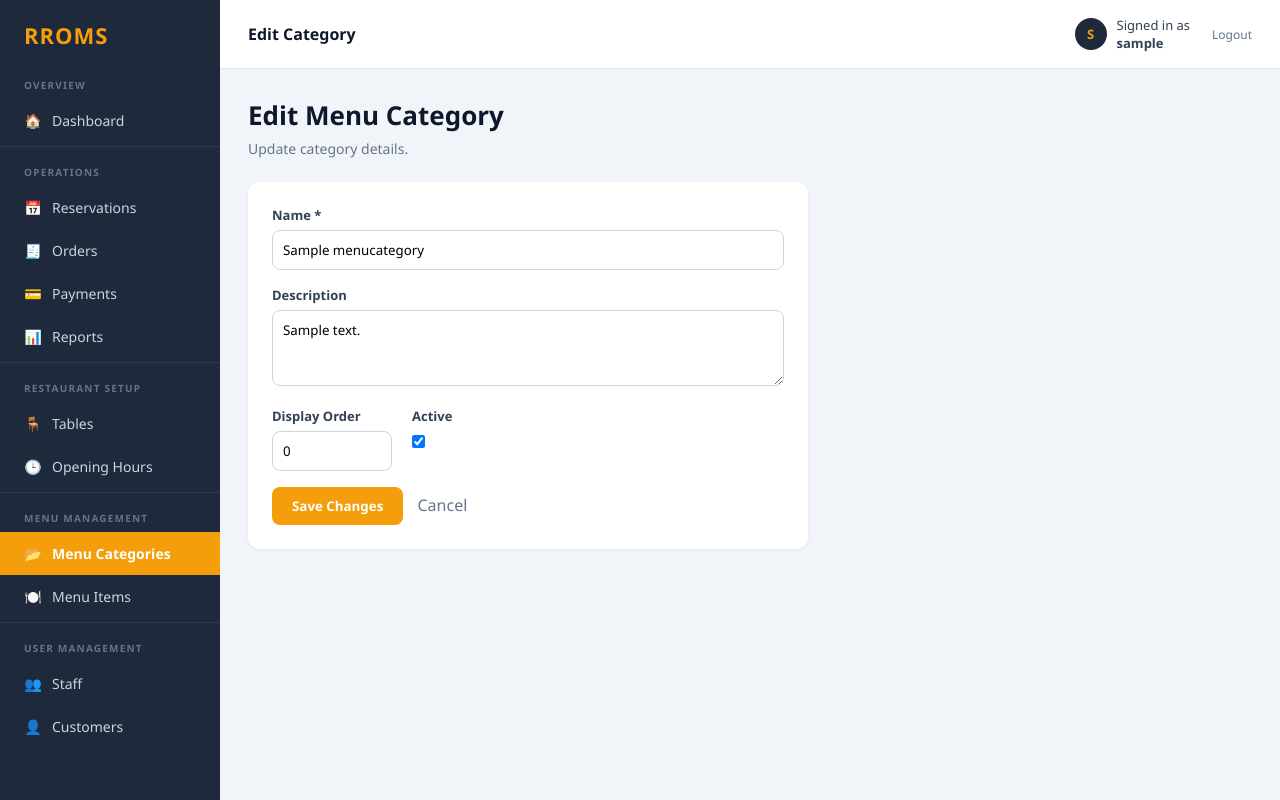
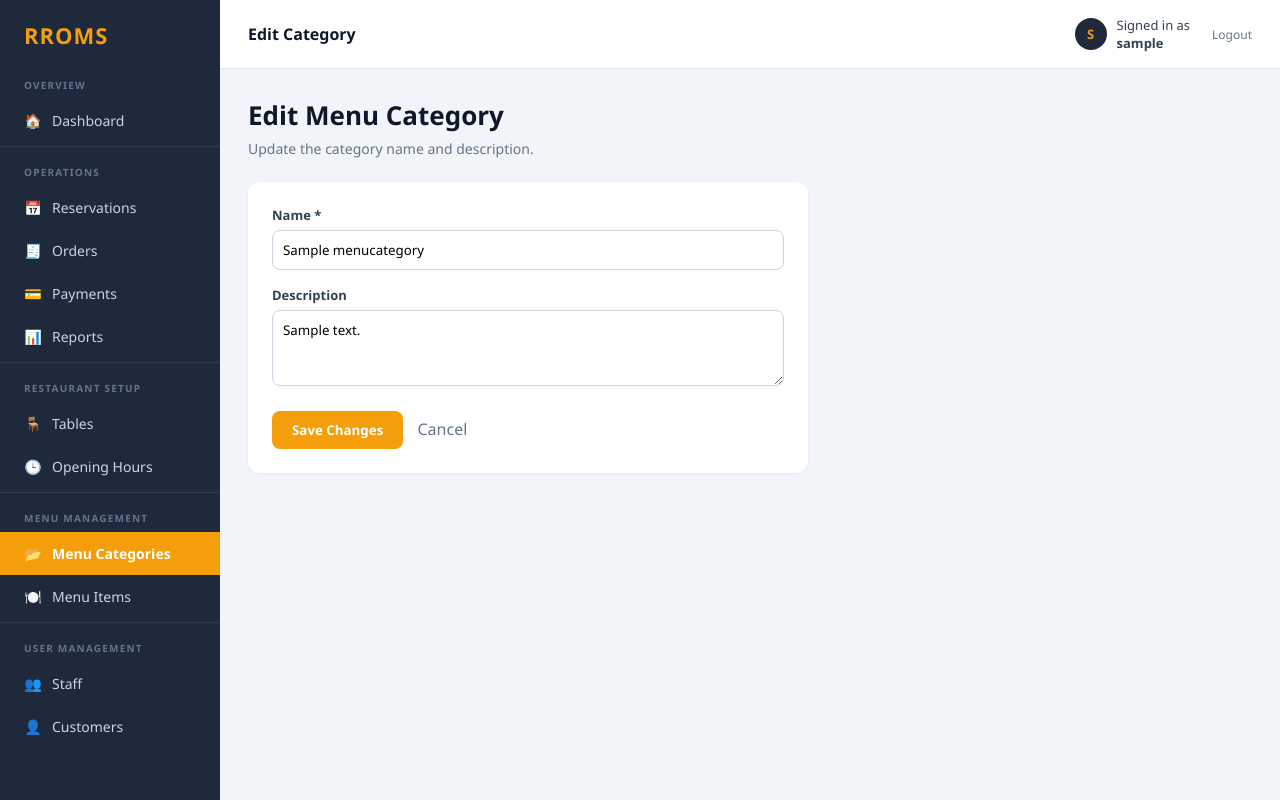
Before and after one commit to brendancws/SE_Project, an ASP.NET Core app: page /Admin/Categories/Edit?id=1 in a window 1280 px wide. Run offline with ASP.NET Core 8, Linux system fonts and the light colour scheme; the visitor is signed in with stand-in values (Sample User, id 1); empty tables hold one stand-in row (values such as "Sample post"); database files in the repository are not loaded.

Commit message:
Align Administrator category forms with persisted fields

```diff
--- a/RROMS/Pages/Admin/Categories/Edit.cshtml
+++ b/RROMS/Pages/Admin/Categories/Edit.cshtml
@@ -6,32 +6,61 @@
 }
 
 <h1>Edit Menu Category</h1>
-<p class="subtitle">Update category details.</p>
+
+<p class="subtitle">
+    Update the category name and description.
+</p>
 
 <div class="card" style="max-width:560px;">
     <form method="post">
-        <input type="hidden" asp-for="Category.Id" />
+        <input type="hidden"
+               asp-for="Category.CategoryID" />
+
+        <div asp-validation-summary="ModelOnly"
+             style="margin-bottom:16px; color:#b91c1c;">
+        </div>
 
         <div style="margin-bottom:16px;">
-            <label style="display:block; font-size:13px; color:#334155; margin-bottom:6px; font-weight:600;">Name *</label>
-            <input asp-for="Category.Name" style="width:100%; padding:10px; border:1px solid #cbd5e1; border-radius:8px;" />
-        </div>
-        <div style="margin-bottom:16px;">
-            <label style="display:block; font-size:13px; color:#334155; margin-bottom:6px; font-weight:600;">Description</label>
-            <textarea asp-for="Category.Description" rows="3" style="width:100%; padding:10px; border:1px solid #cbd5e1; border-radius:8px;"></textarea>
-        </div>
-        <div style="margin-bottom:16px; display:flex; gap:20px;">
-            <div>
-                <label style="display:block; font-size:13px; color:#334155; margin-bottom:6px; font-weight:600;">Display Order</label>
-                <input asp-for="Category.DisplayOrder" type="number" style="width:120px; padding:10px; border:1px solid #cbd5e1; border-radius:8px;" />
-            </div>
-            <div>
-                <label style="display:block; font-size:13px; color:#334155; margin-bottom:6px; font-weight:600;">Active</label>
-                <input asp-for="Category.IsActive" type="checkbox" />
-            </div>
+            <label asp-for="Category.CategoryName"
+                   style="display:block; margin-bottom:6px; color:#334155; font-size:13px; font-weight:600;">
+                Name *
+            </label>
+
+            <input asp-for="Category.CategoryName"
+                   required
+                   maxlength="100"
+                   autocomplete="off"
+                   style="width:100%; padding:10px; border:1px solid #cbd5e1; border-radius:8px;" />
+
+            <span asp-validation-for="Category.CategoryName"
+                  style="display:block; margin-top:5px; color:#b91c1c; font-size:12px;">
+            </span>
         </div>
 
-        <button type="submit" style="background:#f59e0b; color:#fff; padding:10px 20px; border:none; border-radius:8px; font-weight:600; cursor:pointer;">Save Changes</button>
-        <a href="/Admin/Categories" style="margin-left:10px; color:#64748b; text-decoration:none;">Cancel</a>
+        <div style="margin-bottom:20px;">
+            <label asp-for="Category.Description"
+                   style="display:block; margin-bottom:6px; color:#334155; font-size:13px; font-weight:600;">
+                Description
+            </label>
+
+            <textarea asp-for="Category.Description"
+                      rows="3"
+                      maxlength="500"
+                      style="width:100%; padding:10px; border:1px solid #cbd5e1; border-radius:8px; resize:vertical;"></textarea>
+
+            <span asp-validation-for="Category.Description"
+                  style="display:block; margin-top:5px; color:#b91c1c; font-size:12px;">
+            </span>
+        </div>
+
+        <button type="submit"
+                style="padding:10px 20px; border:none; border-radius:8px; background:#f59e0b; color:#fff; cursor:pointer; font-weight:600;">
+            Save Changes
+        </button>
+
+        <a asp-page="./Index"
+           style="margin-left:10px; color:#64748b; text-decoration:none;">
+            Cancel
+        </a>
     </form>
 </div>
--- a/RROMS/Pages/Admin/Categories/Edit.cshtml.cs
+++ b/RROMS/Pages/Admin/Categories/Edit.cshtml.cs
@@ -25,11 +25,28 @@ namespace RROMS.Pages.Admin.Categories
 
         public async Task<IActionResult> OnPostAsync()
         {
-            if (!ModelState.IsValid) return Page();
+            if (!ModelState.IsValid)
+            {
+                return Page();
+            }
 
-            _db.MenuCategories.Update(Category);
+            var category = await _db.MenuCategories
+                .FirstOrDefaultAsync(item =>
+                    item.CategoryID == Category.CategoryID);
+
+            if (category == null)
+            {
+                return RedirectToPage("./Index");
+            }
+
+            category.CategoryName = Category.CategoryName.Trim();
+            category.Description = string.IsNullOrWhiteSpace(Category.Description)
+                ? null
+                : Category.Description.Trim();
+
             await _db.SaveChangesAsync();
-            return RedirectToPage("Index");
+
+            return RedirectToPage("./Index");
         }
     }
 }
```
Also changed, not shown: RROMS/Pages/Admin/Categories/Create.cshtml (+48 -20 lines), RROMS/Pages/Admin/Categories/Create.cshtml.cs (+21 -2 lines).
